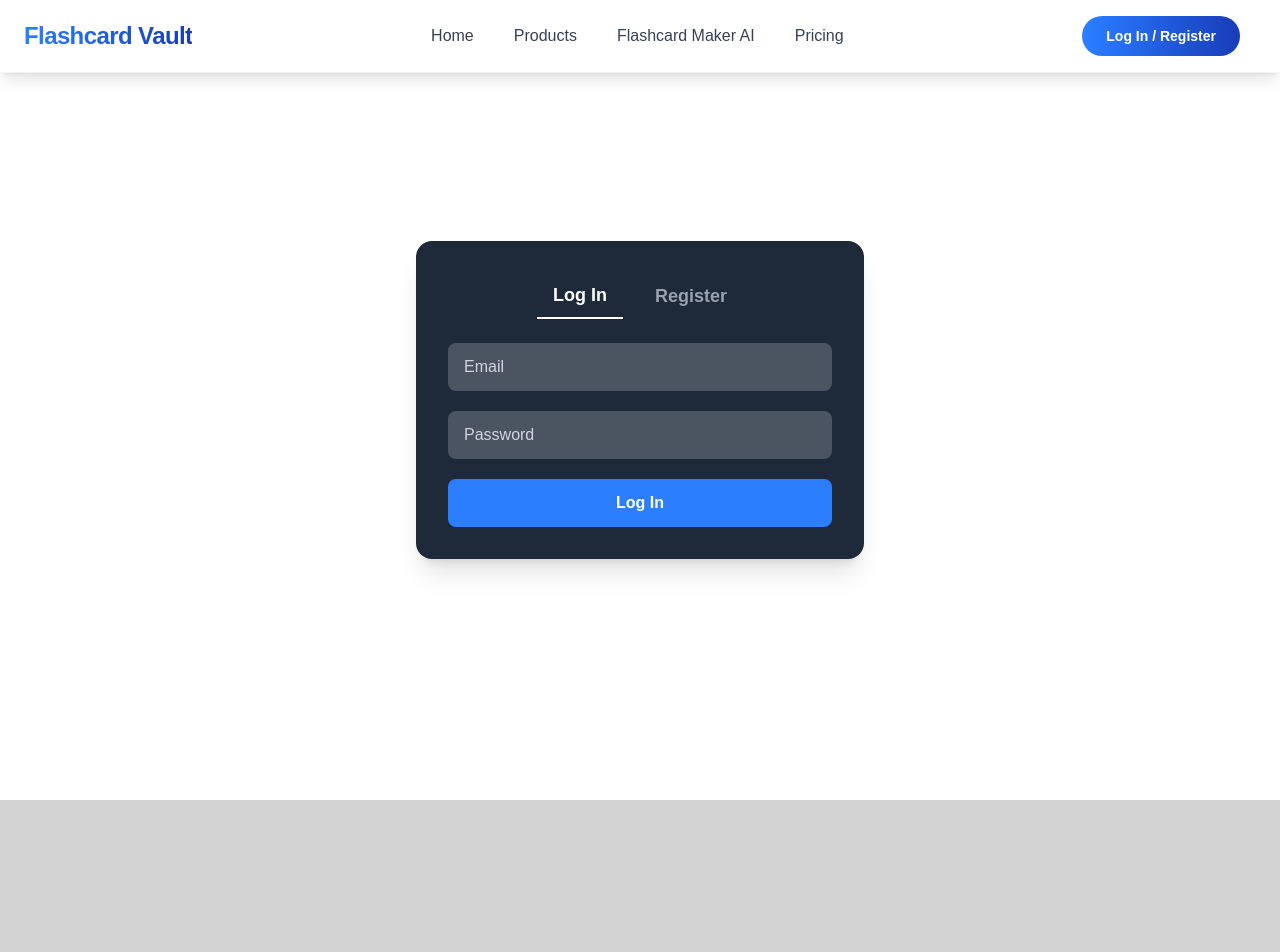
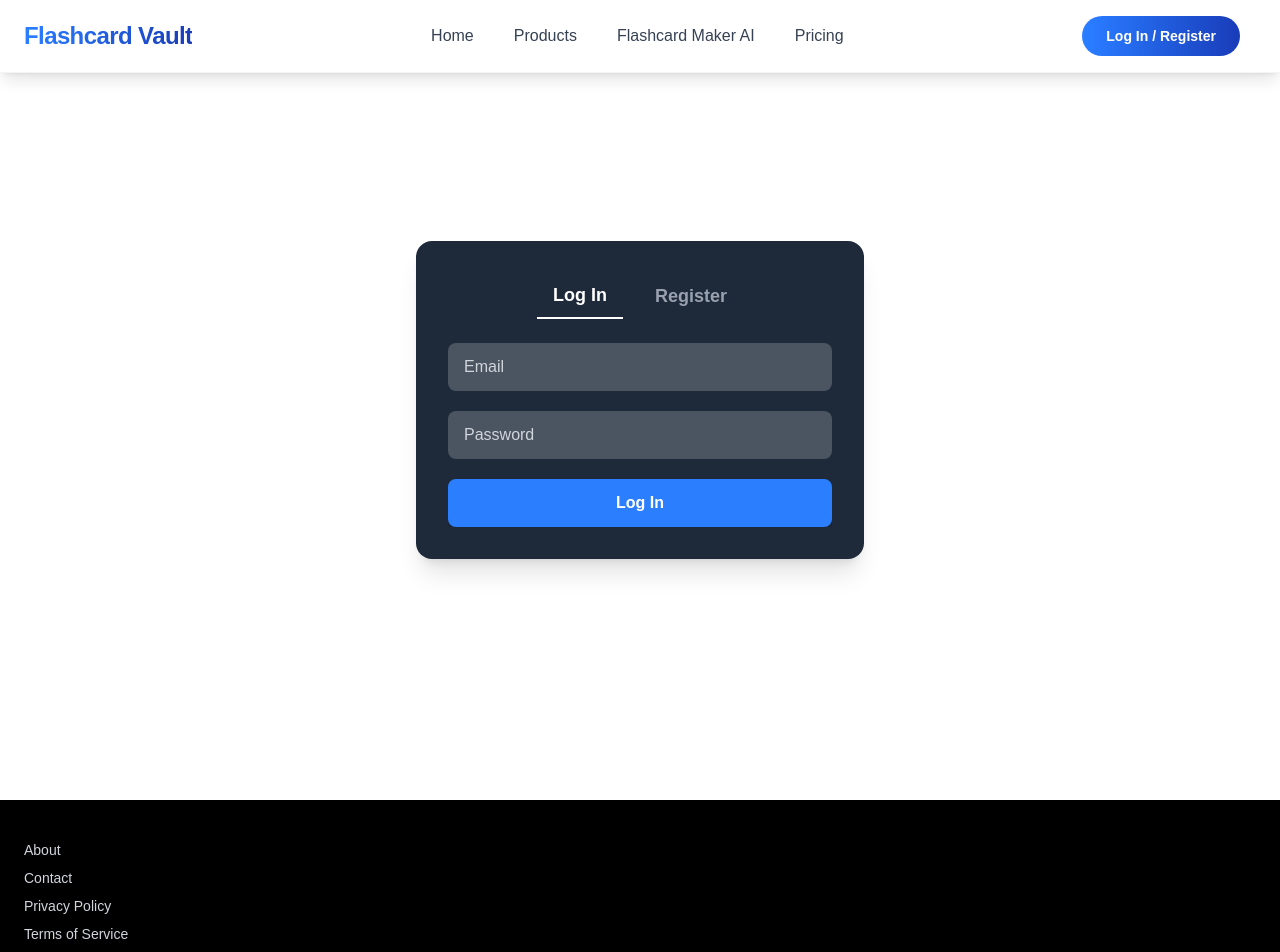
Before and after one commit to Vrun1506/FlashcardVault, a Next.js app: page /login in a window 1280 px wide. Shown: the top 952 px of the page. Before the commit the page ends 800 px from the top, so only its background shows below. Built offline with nearby package versions, Linux system fonts and the light colour scheme.

Commit message:
update README to include description and purpose of project as well as installation and execution instructions

```diff
--- a/src/app/layout.js
+++ b/src/app/layout.js
@@ -1,5 +1,7 @@
 import { Geist, Geist_Mono } from "next/font/google";
 import "./globals.css";
+import Navbar from "@/components/Navbar/navbar";
+import Footer from "@/components/Footer/Footer";
 
 const geistSans = Geist({
   variable: "--font-geist-sans",
@@ -117,7 +119,10 @@ export default function RootLayout({ children }) {
       <body
         className={`${geistSans.variable} ${geistMono.variable} antialiased`}
       >
+        <Navbar />
+
         {children}
+        <Footer />
       </body>
     </html>
   );
--- a/src/app/login/page.js
+++ b/src/app/login/page.js
@@ -3,6 +3,7 @@
 import React, { useState } from "react";
 import { motion, AnimatePresence } from "framer-motion";
 import Navbar from "@/components/Navbar/navbar";
+import Footer from "@/components/Footer/Footer";
 
 export default function AuthComponent({ error }) {
   const [activeTab, setActiveTab] = useState("login");
@@ -95,7 +96,6 @@ export default function AuthComponent({ error }) {
 
   return (
     <>
-      <Navbar />
 
       {/* Page background - white */}
       <div className="min-h-screen bg-white flex items-center justify-center px-4">
@@ -249,7 +249,10 @@ export default function AuthComponent({ error }) {
                 </motion.form>
               )}
             </AnimatePresence>
+
+
           </div>
+
         </div>
       </div>
     </>
```
Also changed, not shown: 2 other files (tests, documents, lock files or other folders).
